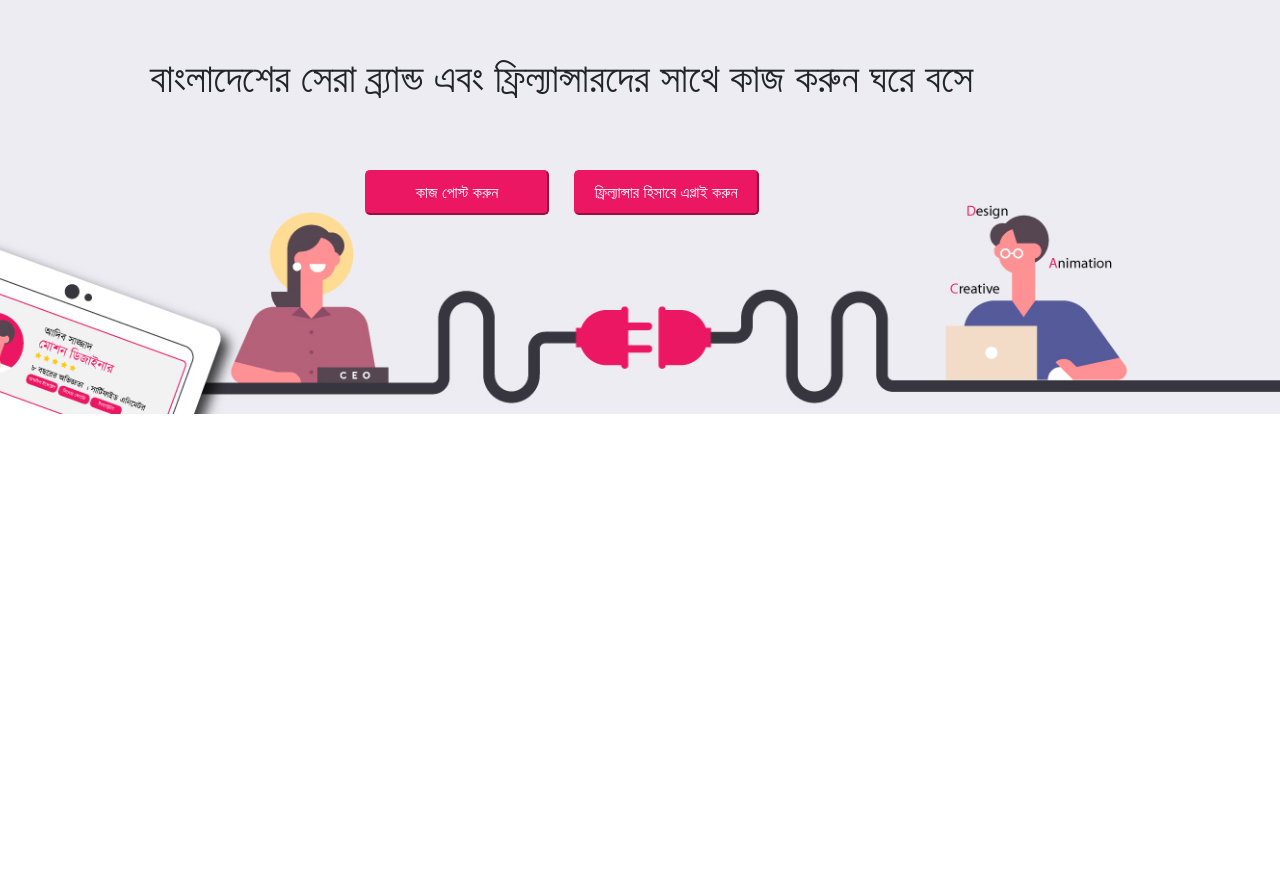
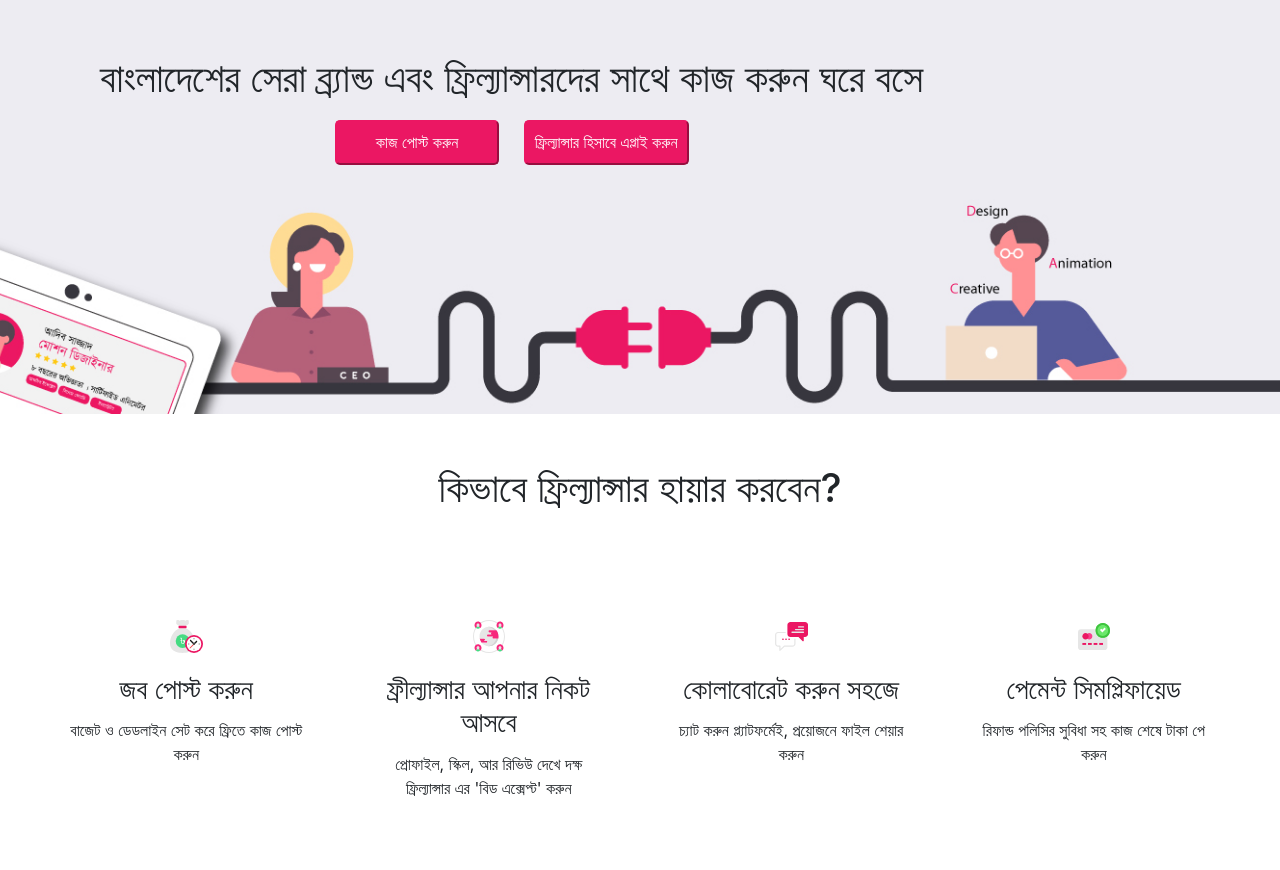
Before and after one commit to thetechdevs/kajkey-redesign, a plain HTML site: page index.html in a window 1280 px wide. Shown: the part 186-1056 px from the top of the page. Before the commit the page ends 800 px from the top, so only its background shows below. Drawn offline with nearby package versions, Linux system fonts and the light colour scheme.

Commit message:
hireCard complete

```diff
--- a/css/main.css
+++ b/css/main.css
@@ -25,10 +25,23 @@
     color:rgb(235, 23, 99);
     border-color: rgb(235, 23, 99);
 }
-h1{
-
+.textH1{
     padding: 50px;
 }
+.jobPicture {
+    padding: 120px;
+    padding-bottom: 0px;
+    padding-top: 0px;
+
+}
+.hireCard {
+    border: none;
+    text-align: center;
+}
+.hireBox {
+    padding: 50px;
+}
+
 
 /* Header end */
 
--- a/index.html
+++ b/index.html
@@ -26,6 +26,50 @@
 
 
     <!-- কিভাবে ফ্রিল্যান্সার হায়ার করবেন? start -->
+    <div>
+        <h1 class=" textH1 d-flex justify-content-center">কিভাবে ফ্রিল্যান্সার হায়ার করবেন?</h1>
+        <div class="row hireBox">
+            <div class="col-md-3">
+                <div class="card hireCard ">
+                    <img class="jobPicture" src="./img/hireFreelancer/post-job.d5d3c58d.svg" class="card-img-top" alt="...">
+                    <div class="card-body ">
+                      <h3 class="card-title ">জব পোস্ট করুন</h3>
+                      <p class="card-text">বাজেট ও ডেডলাইন সেট করে ফ্রিতে কাজ পোস্ট করুন</p>
+                    </div>
+                </div>
+            </div>
+            <div class="col-md-3">
+                <div class="card hireCard">
+                    <img class="jobPicture" src="./img/hireFreelancer/get-freelancers.631a0e81.svg" class="card-img-top" alt="...">
+                    <div class="card-body">
+                      <h3 class="card-title">ফ্রীল্যান্সার আপনার নিকট আসবে</h3>
+                      <p class="card-text">প্রোফাইল, স্কিল, আর রিভিউ দেখে দক্ষ ফ্রিল্যান্সার এর 'বিড এক্সেপ্ট' করুন</p>
+
+                    </div>
+                </div>
+            </div>
+            <div class="col-md-3">
+                <div class="card hireCard">
+                    <img class="jobPicture" src="./img/hireFreelancer/chat.a2683117.svg" class="card-img-top" alt="...">
+                    <div class="card-body">
+                      <h3 class="card-title">কোলাবোরেট করুন সহজে</h3>
+                      <p class="card-text">চ্যাট করুন প্ল্যাটফর্মেই, প্রয়োজনে ফাইল শেয়ার করুন</p>
+
+                    </div>
+                </div>
+            </div>
+            <div class="col-md-3">
+                <div class="card hireCard">
+                    <img class="jobPicture" src="./img/hireFreelancer/credit-card.c216a9d7.svg" class="card-img-top" alt="...">
+                    <div class="card-body">
+                      <h3 class="card-title">পেমেন্ট সিমপ্লিফায়েড</h3>
+                      <p class="card-text">রিফান্ড পলিসির সুবিধা সহ কাজ শেষে টাকা পে করুন</p>
+
+                    </div>
+                </div>
+            </div>
+        </div>
+    </div>
 
     <!-- কিভাবে ফ্রিল্যান্সার হায়ার করবেন? end -->
 
```
Also changed, not shown: img/hireFreelancer/chat.a2683117.svg (added), img/hireFreelancer/credit-card.c216a9d7.svg (added), img/hireFreelancer/get-freelancers.631a0e81.svg (added), img/hireFreelancer/post-job.d5d3c58d.svg (added).
